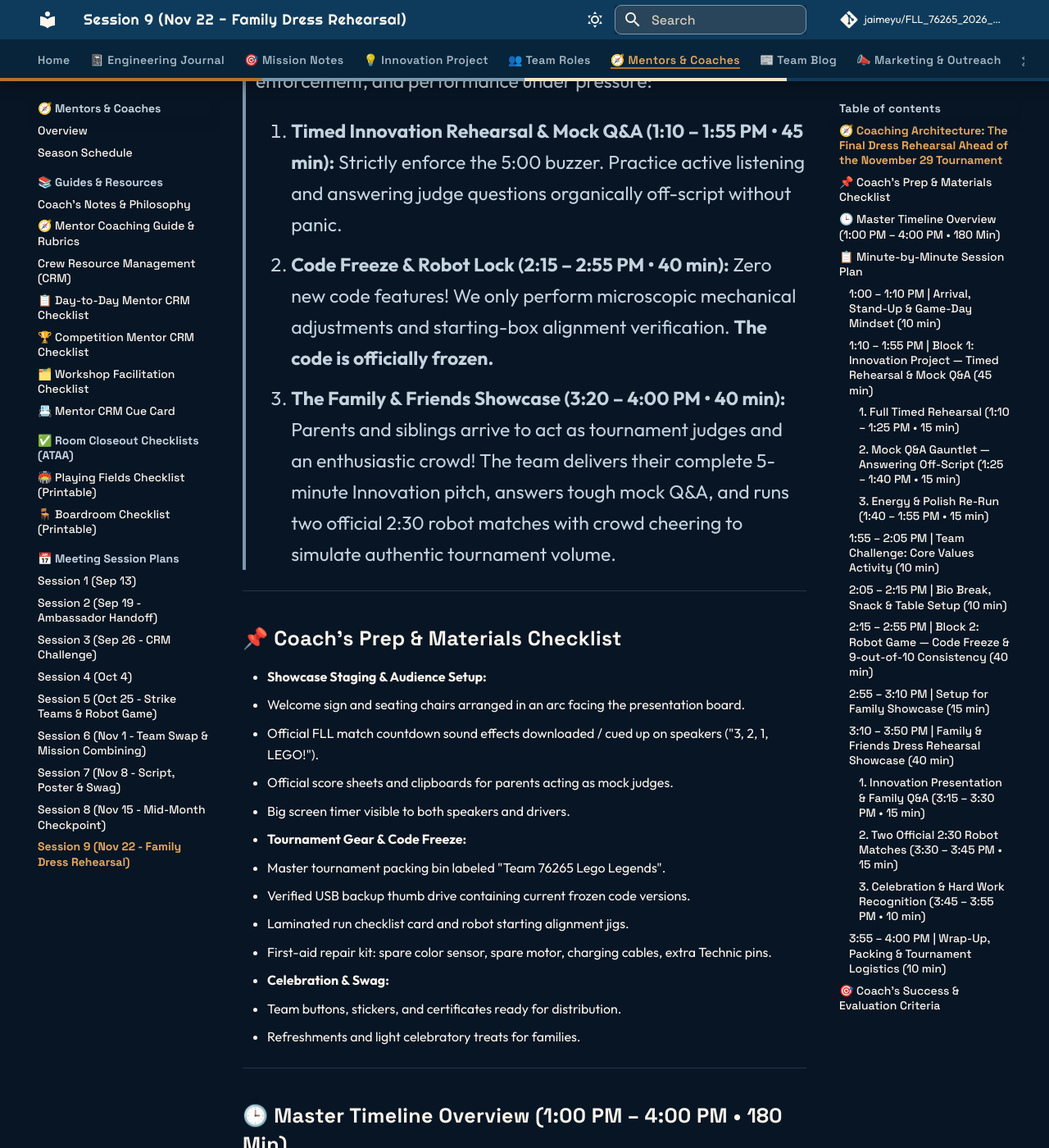
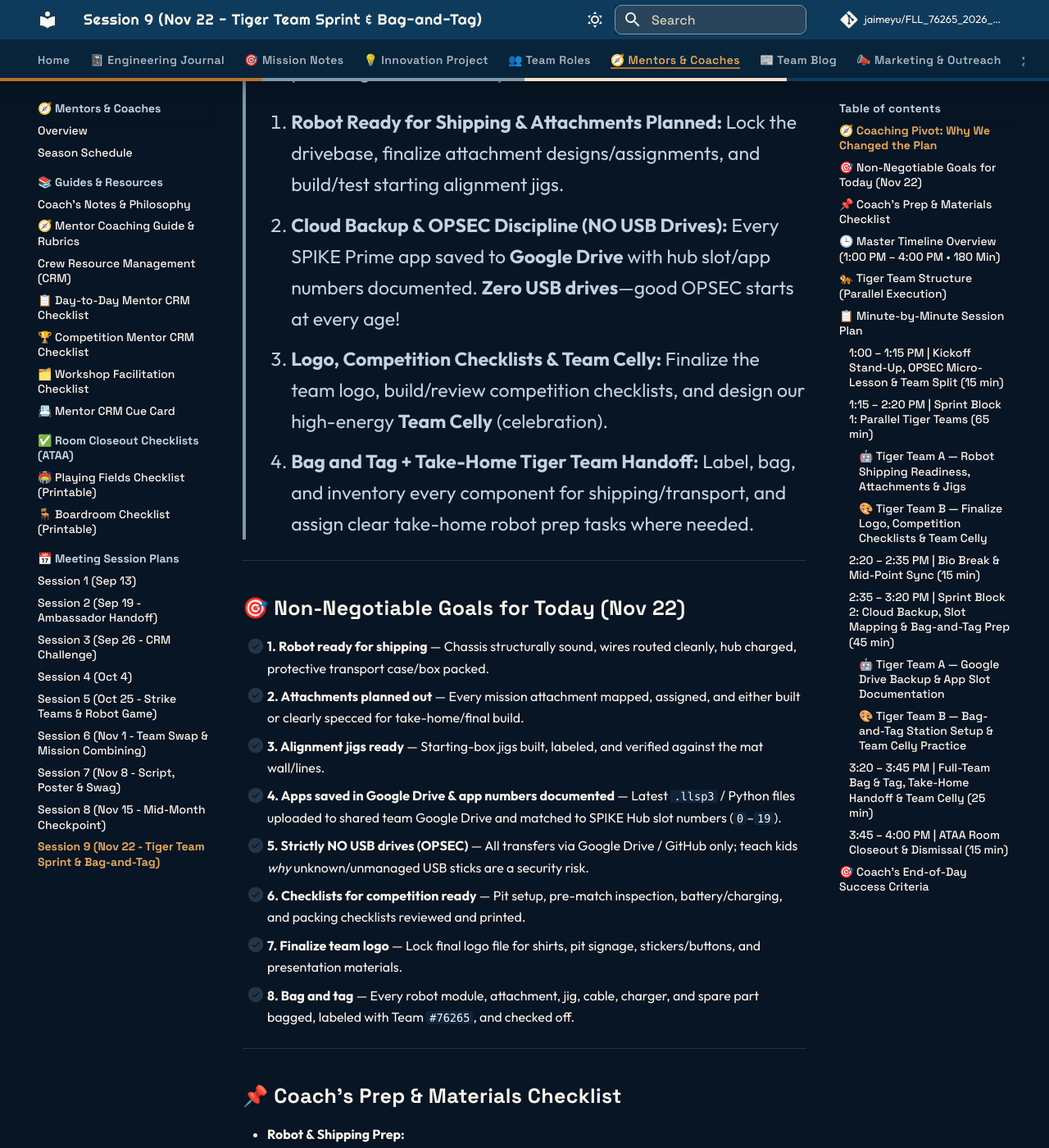
Before and after one commit to jaimeyu/FLL_76265_2026_BIOGLOW, an MkDocs documentation site: the page built from doc/mentors/plan/sessions/2026-nov-22.md, in a window 1280 px wide and 1400 px high, scrolled down 739 px. Shown: the whole window at 82% size. Built offline with MkDocs 1.6.1 and Material for MkDocs 9.7.7, drawn with Linux system fonts in a browser that asks for light colours; comment, search, counter and statistics services are not loaded; some of the changed text lies outside the part shown.

Commit message:
docs: pivot Nov 22 session plan to Tiger Team sprint, Google Drive/OPSEC backup, and bag-and-tag

````diff
--- a/doc/mentors/plan/sessions/2026-nov-22.md
+++ b/doc/mentors/plan/sessions/2026-nov-22.md
@@ -1,37 +1,49 @@
-# FLL Session 9 (Sprint Session 5): Dress Rehearsal Day, Code Freeze & Family Showcase — Lego Legends
+# FLL Session 9 (Pivot Plan): Tiger Team Sprint, Robot Shipping Prep & Bag-and-Tag — Lego Legends
 
 **Date:** Sunday, November 22, 2026
-**Time:** 1:00 PM – 4:00 PM (180 Minutes • Family Showcase arrives at 3:15 PM)
-**Attendees:** Team Members (9 Kids), Mentors/Coaches & Families (Parents & Siblings)
-**Season Phase:** Final Tournament Readiness Phase — Dress Rehearsal, Code Freeze & Live Crowd Simulation
+**Time:** 1:00 PM – 4:00 PM (180 Minutes)
+**Attendees:** Team Members (9 Kids) & Mentors/Coaches
+**Season Phase:** Competition Crunch & Logistics Lock — Tiger Team Execution Ahead of Tournament
 
 > [!IMPORTANT]
 >
-> ### 🧭 Coaching Architecture: The Final Dress Rehearsal Ahead of the November 29 Tournament
+> ### 🧭 Coaching Pivot: Why We Changed the Plan
 >
-> Today is our culminating workshop before the **official November 29 tournament event**! While past sessions focused on building and testing, Session 9 is all about psychological readiness, time enforcement, and performance under pressure:
+> We intentionally gave the kids extra time in earlier sessions to **brainstorm, explore, and truly learn**—which is what FLL is all about! Because of that, we are **canceling the original Family Dress Rehearsal Showcase** for today and pivoting to a focused **Tiger Team Sprint** to get our robot, code, jigs, logo, and competition gear locked and packed:
 >
-> 1. **Timed Innovation Rehearsal & Mock Q&A (1:10 – 1:55 PM • 45 min):** Strictly enforce the 5:00 buzzer. Practice active listening and answering judge questions organically off-script without panic.
-> 2. **Code Freeze & Robot Lock (2:15 – 2:55 PM • 40 min):** Zero new code features! We only perform microscopic mechanical adjustments and starting-box alignment verification. **The code is officially frozen.**
-> 3. **The Family & Friends Showcase (3:20 – 4:00 PM • 40 min):** Parents and siblings arrive to act as tournament judges and an enthusiastic crowd! The team delivers their complete 5-minute Innovation pitch, answers tough mock Q&A, and runs two official 2:30 robot matches with crowd cheering to simulate authentic tournament volume.
+> 1. **Robot Ready for Shipping & Attachments Planned:** Lock the drivebase, finalize attachment designs/assignments, and build/test starting alignment jigs.
+> 2. **Cloud Backup & OPSEC Discipline (NO USB Drives):** Every SPIKE Prime app saved to **Google Drive** with hub slot/app numbers documented. **Zero USB drives**—good OPSEC starts at every age!
+> 3. **Logo, Competition Checklists & Team Celly:** Finalize the team logo, build/review competition checklists, and design our high-energy **Team Celly** (celebration).
+> 4. **Bag and Tag + Take-Home Tiger Team Handoff:** Label, bag, and inventory every component for shipping/transport, and assign clear take-home robot prep tasks where needed.
+
+---
+
+## 🎯 Non-Negotiable Goals for Today (Nov 22)
+
+- [ ] **1. Robot ready for shipping** — Chassis structurally sound, wires routed cleanly, hub charged, protective transport case/box packed.
+- [ ] **2. Attachments planned out** — Every mission attachment mapped, assigned, and either built or clearly specced for take-home/final build.
+- [ ] **3. Alignment jigs ready** — Starting-box jigs built, labeled, and verified against the mat wall/lines.
+- [ ] **4. Apps saved in Google Drive & app numbers documented** — Latest `.llsp3` / Python files uploaded to shared team Google Drive and matched to SPIKE Hub slot numbers (`0`–`19`).
+- [ ] **5. Strictly NO USB drives (OPSEC)** — All transfers via Google Drive / GitHub only; teach kids *why* unknown/unmanaged USB sticks are a security risk.
+- [ ] **6. Checklists for competition ready** — Pit setup, pre-match inspection, battery/charging, and packing checklists reviewed and printed.
+- [ ] **7. Finalize team logo** — Lock final logo file for shirts, pit signage, stickers/buttons, and presentation materials.
+- [ ] **8. Bag and tag** — Every robot module, attachment, jig, cable, charger, and spare part bagged, labeled with Team `#76265`, and checked off.
 
 ---
 
 ## 📌 Coach's Prep & Materials Checklist
 
-* **Showcase Staging & Audience Setup:**
-  * Welcome sign and seating chairs arranged in an arc facing the presentation board.
-  * Official FLL match countdown sound effects downloaded / cued up on speakers ("3, 2, 1, LEGO!").
-  * Official score sheets and clipboards for parents acting as mock judges.
-  * Big screen timer visible to both speakers and drivers.
-* **Tournament Gear & Code Freeze:**
-  * Master tournament packing bin labeled "Team 76265 Lego Legends".
-  * Verified USB backup thumb drive containing current frozen code versions.
-  * Laminated run checklist card and robot starting alignment jigs.
-  * First-aid repair kit: spare color sensor, spare motor, charging cables, extra Technic pins.
-* **Celebration & Swag:**
-  * Team buttons, stickers, and certificates ready for distribution.
-  * Refreshments and light celebratory treats for families.
+* **Robot & Shipping Prep:**
+  * Shipping/transport crate or padded box labeled **"FLL Team #76265 Lego Legends"**.
+  * Ziploc / resealable bags (quart & gallon) + permanent markers + masking tape / shipping tags for **Bag and Tag**.
+  * Spare Technic pins, axles, beams, spare color sensor, spare motor, and SPIKE Prime charging cables.
+  * Laptop(s) signed into the **Team Google Drive** folder *(NO USB thumb drives!)*.
+* **Checklists & Admin:**
+  * Printed [Competition Mentor CRM Checklist](../guides/mentor_competition_crm_checklist.md) and match/pit checklists.
+  * Printed ATAA end-of-session room closeout sheets: [Playing Fields Checklist](../../checklists/playing_fields_checklist.html) & [Boardroom Checklist](../../checklists/boardroom_checklist.html).
+* **Logo & Creative Supplies:**
+  * Laptop/tablet with logo drafts for final sign-off.
+  * Whiteboard / markers for **Team Celly** brainstorming.
 
 ---
 
@@ -39,177 +51,164 @@
 
 ```mermaid
 gantt
-    title Session 9 Timeline (Sunday, Nov 22 • 180 Minutes)
+    title Session 9 Tiger Team Sprint (Sunday, Nov 22 • 180 Minutes)
     dateFormat HH:mm
     axisFormat %H:%M
 
     section Kickoff
-    Arrival & Game-Day Mindset     :13:00, 10m
+    Stand-Up, OPSEC Brief & Tiger Team Split :13:00, 15m
 
-    section Innovation
-    Timed Rehearsal & Mock Q&A     :13:10, 45m
-    Core Values Circle & Warm-Up   :13:55, 10m
+    section Sprint 1 (Parallel Tiger Teams)
+    Team A - Robot, Attachments & Jigs       :13:15, 65m
+    Team B - Logo, Checklists & Team Celly   :13:15, 65m
 
     section Recharge
-    Bio Break & Table Reset        :14:05, 10m
+    Bio Break & Mid-Point Sync               :14:20, 15m
 
-    section Robot Game
-    Final Tweaks & Official Code Freeze:14:15, 40m
+    section Sprint 2 (Lock & Backup)
+    Team A - Google Drive Backup & Slot Map  :14:35, 45m
+    Team B - Bag & Tag Prep + Celly Rehearsal:14:35, 45m
 
-    section Showcase Prep
-    Room Staging & Welcome Setup   :14:55, 15m
+    section Integration & Closeout
+    Full-Team Bag & Tag + Take-Home Handoff  :15:20, 25m
+    ATAA Room Closeout & Slack Photo Proof   :15:45, 15m
+```
 
-    section Family Showcase
-    Parents Arrive • Live Rehearsal :15:10, 40m
+---
 
-    section Wrap-Up
-    Tournament Pack & Dismissal    :15:50, 10m
+## 🐅 Tiger Team Structure (Parallel Execution)
+
+Instead of keeping all 9 kids bottlenecked around one robot table, split into two focused Tiger Teams with clear deliverables:
+
+```mermaid
+flowchart TD
+    Kickoff["🚀 1:00 PM Kickoff<br/>Goals + OPSEC Rule (No USBs)"] --> TA["🤖 Tiger Team A: Robot & Code<br/>(Hardware, Attachments, Jigs,<br/>Google Drive Backup & Slot Map)"]
+    Kickoff --> TB["🎨 Tiger Team B: Identity & Ops<br/>(Finalize Logo, Competition Checklists,<br/>Team Celly & Bag-and-Tag Labels)"]
+    TA --> Sync["🔄 2:20 PM Mid-Point Sync<br/>Check Blockers & Take-Home Needs"]
+    TB --> Sync
+    Sync --> Pack["📦 3:20 PM Full-Team Bag & Tag<br/>Shipping Lock + Take-Home Handoff"]
+    Pack --> Close["✅ 3:45 PM ATAA Room Closeout<br/>Fields/Boardroom Checklists + Slack Photo"]
+
+    style Kickoff fill:#e0f2fe,stroke:#0284c7,stroke-width:1.5px;
+    style TA fill:#fef08a,stroke:#eab308,stroke-width:1.5px;
+    style TB fill:#f3e8ff,stroke:#9333ea,stroke-width:1.5px;
+    style Sync fill:#e2e8f0,stroke:#475569,stroke-width:1.5px;
+    style Pack fill:#dcfce7,stroke:#16a34a,stroke-width:1.5px;
+    style Close fill:#fee2e2,stroke:#dc2626,stroke-width:1.5px;
 ```
 
 ---
 
 ## 📋 Minute-by-Minute Session Plan
 
-### 1:00 – 1:10 PM | Arrival, Stand-Up & Game-Day Mindset (10 min)
+### 1:00 – 1:15 PM | Kickoff Stand-Up, OPSEC Micro-Lesson & Team Split (15 min)
 
-* **Welcome & High-Energy Greeting (3 min):** Greet every student as a tournament competitor.
-* **Stand-Up Briefing (7 min):**
-  * Emphasize the milestone: *Today is our dress rehearsal! In 2 hours, your families will walk through that door. We treat today exactly like tournament morning on November 29!*
-  * Set the ground rule: **Encourage, celebrate, and stay calm.** If the robot slips or someone forgets a line, we support each other and keep moving!
+* **Set the Tone (5 min):**
+  * Celebrate why we're pivoting: *We spent our earlier sessions really learning and brainstorming, which makes us a stronger team. Today is a focused pit-crew sprint to get our robot shipping-ready and our team identity locked!*
+  * Review the **8 Goals for Today** on the whiteboard so every student knows what "done" looks like.
+* **🛡️ OPSEC Micro-Lesson: Why NO USB Drives? (5 min):**
+  * Teach kids a real-world engineering habit: *In real tech companies and security teams, plugging random or unmanaged USB drives into laptops is how malware spreads and how files get lost or overwritten.*
+  * **Team Rule:** All robot apps and assets go into **Google Drive** (and GitHub) with clear version names—**never on USB sticks**.
+* **Assign Tiger Teams (5 min):**
+  * **Tiger Team A (Robot, Attachments, Jigs & Apps):** Builders & Coders focused on shipping readiness.
+  * **Tiger Team B (Logo, Checklists, Celly & Bag-and-Tag):** Designers, Logistics Leads & Hype Crew.
 
 ---
 
-### 1:10 – 1:55 PM | Block 1: Innovation Project — Timed Rehearsal & Mock Q&A (45 min)
+### 1:15 – 2:20 PM | Sprint Block 1: Parallel Tiger Teams (65 min)
 
-```mermaid
-flowchart TD
-    Run1["⏱️ Run 1: Timed Pitch (5:00)<br/>Mentor Shadow Judging<br/>(1:10 - 1:25 • 15 min)"] --> QA["❓ Mock Q&A Gauntlet<br/>Practice Answering Off-Script<br/>(1:25 - 1:40 • 15 min)"]
-    QA --> Run2["⭐ Run 2: Polish & Energy<br/>Eye Contact & Body Language<br/>(1:40 - 1:55 • 15 min)"]
+#### 🤖 Tiger Team A — Robot Shipping Readiness, Attachments & Jigs
+* **Robot Base Inspection (20 min):**
+  * Check all structural pins, cable routing, sensor mounting, and wheel stability so nothing shakes loose during shipping.
+  * Confirm the robot fits cleanly inside the FLL inspection area dimensions.
+* **Attachment Planning & Build (25 min):**
+  * List every mission run and its required attachment (quick-swap mechanism, pin points, motor port).
+  * Build/reinforce priority attachments now; clearly document any attachment work assigned for **take-home robot prep**.
+* **Alignment Jigs (20 min):**
+  * Build and test starting-box jigs (left and/or right home areas) so drivers can place the robot identically every single match.
+  * Label each jig clearly (`JIG-L`, `JIG-R`, or by Run #).
 
-    style Run1 fill:#e0f2fe,stroke:#0284c7,stroke-width:1.5px;
-    style QA fill:#fef08a,stroke:#eab308,stroke-width:1.5px;
-    style Run2 fill:#dcfce7,stroke:#16a34a,stroke-width:1.5px;
-```
-
-#### 1. Full Timed Rehearsal (1:10 – 1:25 PM • 15 min)
-* Start the official 5:00 countdown timer with audio chime.
-* Students deliver the full pitch with physical props and trifold board.
-* Mentors take notes without interrupting.
-* Feedback focus:
-  * Was the total time under 5 minutes? (Target: 4:30 – 4:45).
-  * Did all 9 kids speak clearly and hold their props high?
-
-#### 2. Mock Q&A Gauntlet — Answering Off-Script (1:25 – 1:40 PM • 15 min)
-* Mentors fire realistic judge questions at random team members:
-  * *"How did you come up with the idea for the seed pod casing?"*
-  * *"What was your biggest disagreement as a team, and how did you resolve it?"* (Core Values spotlight!)
-  * *"If you had another $500, what would you add to this project?"*
-  * *"Who is an expert you spoke with outside of school?"*
-* **Coaching Protocol:** Teach kids the **"Pass the Baton"** technique—if asked a question outside their sub-topic, smoothly invite a teammate to respond (*"Our research lead, Alakazam, tracked that data closely—Alakazam, can you share what we learned?"*).
-
-#### 3. Energy & Polish Re-Run (1:40 – 1:55 PM • 15 min)
-* Second full run incorporating vocal projection, smiling at the judges, and strong closing posture.
+#### 🎨 Tiger Team B — Finalize Logo, Competition Checklists & Team Celly
+* **Finalize Team Logo (25 min):**
+  * Review final logo candidates, make any last tiny tweaks, and lock the **official final version**.
+  * Export/upload final logo file to Google Drive (`Team76265_Logo_FINAL`).
+* **Competition Checklists (20 min):**
+  * Review and customize our competition-day checklists:
+    * Pre-Match Pit Checklist (battery %, wheel wipe, jigs, attachments, hub slot check).
+    * Packing & Shipping Checklist (every item accounted for).
+    * Review [Competition Mentor CRM Checklist](../guides/mentor_competition_crm_checklist.md).
+* **Team Celly Brainstorm! (20 min):**
+  * Brainstorm and pick our signature **Team Celly** (celebration move/chant for after robot runs, high scores, and judging rooms!).
+  * Keep it fun, inclusive (all 9 kids can do it together), safe in tight pit/table spaces, and full of *Gracious Professionalism*®.
 
 ---
 
-### 1:55 – 2:05 PM | Team Challenge: Core Values Activity (10 min)
+### 2:20 – 2:35 PM | Bio Break & Mid-Point Sync (15 min)
 
-* **The "Team Anchor" High-Five Huddle:**
-  * Students form a tight circle with hands in the middle.
-  * Practice our official team chant: *"1, 2, 3... LEGO LEGENDS!"*
-  * Review what to do if a judge room feels intimidating: take a deep collective breath together, smile, and remember that judges are volunteers who want you to succeed!
+* Quick snack and water break.
+* **5-Minute Stand-Up Sync:**
+  * Tiger Team A reports: What is shipping-ready vs. what needs take-home prep tonight/this week?
+  * Tiger Team B unveils the **final team logo** for quick full-team thumbs-up!
 
 ---
 
-### 2:05 – 2:15 PM | Bio Break, Snack & Table Setup (10 min)
+### 2:35 – 3:20 PM | Sprint Block 2: Cloud Backup, Slot Mapping & Bag-and-Tag Prep (45 min)
 
-* Quick snack and restroom break.
-* Clear the table for the final robot practice window.
+#### 🤖 Tiger Team A — Google Drive Backup & App Slot Documentation
+* Save every SPIKE Prime project cleanly into the shared **Team Google Drive** folder using clear naming (`Run01_MissionName_v1.llsp3`).
+* **Verify NO USB drives** are used anywhere in the workflow.
+* Download/verify each program onto the SPIKE Prime Hub and record its exact **Hub Slot Number** below (and print/tape a copy to the pit binder!):
+
+| Hub Slot # | Program / App Name | Missions Covered | Attachment / Jig Needed | Saved in Google Drive? | Verified on Hub? |
+| :---: | :--- | :--- | :--- | :---: | :---: |
+| **0** | | | | [ ] | [ ] |
+| **1** | | | | [ ] | [ ] |
+| **2** | | | | [ ] | [ ] |
+| **3** | | | | [ ] | [ ] |
+| **4** | | | | [ ] | [ ] |
+| **5** | | | | [ ] | [ ] |
+
+#### 🎨 Tiger Team B — Bag-and-Tag Station Setup & Team Celly Practice
+* Prep labeled Ziploc bags and tags (`Team #76265 — [Item Name] — [Run #]`) for every attachment, jig, cable, sensor, and spare parts kit.
+* Print/organize competition checklists into a pit folder or clipboard.
+* Teach and rehearse the **Team Celly** so it's crisp and ready for the full team!
 
 ---
 
-### 2:15 – 2:55 PM | Block 2: Robot Game — Code Freeze & 9-out-of-10 Consistency (40 min)
+### 3:20 – 3:45 PM | Full-Team Bag & Tag, Take-Home Handoff & Team Celly (25 min)
 
-> 🛑 **OFFICIAL CODE FREEZE DECLARED AT 2:40 PM!**
-> No more code alterations, speed boosts, or motor re-calibrations. Consistency is locked in.
-
-```mermaid
-flowchart LR
-    A["Tuning & Tire Prep<br/>(2:15 - 2:35 PM)"] --> B["Official 5-Run Verification<br/>(2:35 - 2:45 PM)"]
-    B --> C["🔒 Code Freeze & USB Backup<br/>(2:45 - 2:55 PM)"]
-
-    style A fill:#e0f2fe,stroke:#0284c7,stroke-width:1.5px;
-    style B fill:#fef08a,stroke:#eab308,stroke-width:1.5px;
-    style C fill:#fecaca,stroke:#dc2626,stroke-width:2px;
-```
-
-* **Execution Checklist:**
-  * Clean drive wheels with isopropyl alcohol wipes to remove dust.
-  * Run **Run 1** (M01 Drone + M03 Flip Rock): confirm 100% repeatability.
-  * Run **Run 2** (M02 Exploding Seeds - 3 seeds for 30 pts + M04 Lucky Leaves): confirm mechanism trip.
-  * Verify driver rotation protocol (Driver pair 1 runs Run 1 $\rightarrow$ Tags Driver pair 2 for Run 2).
-* **Backup Protocol:** Export final project files to USB drive labeled `2026-11-22_TOURNAMENT_FINAL_LOCKED`.
+* **📦 Bag and Tag Protocol (15 min):**
+  * Every item goes into a labeled bag and gets checked off before going into the shipping/transport crate (or into a tracked take-home kit):
+    - [ ] **Main Robot Chassis** (hub charged, battery seated, packed with padding)
+    - [ ] **All Attachments** (individually bagged & tagged by Run # / Mission)
+    - [ ] **Alignment Jigs** (bagged & tagged `JIG-L` / `JIG-R`)
+    - [ ] **Chargers & Cables** (labeled with Team `#76265`)
+    - [ ] **Emergency Spare Parts Kit** (pins, axles, beams, spare sensor/motor)
+    - [ ] **Competition Checklists & App Slot Sheet** (in pit folder)
+* **🏠 Take-Home Tiger Team Assignments (5 min):**
+  * Clearly record **who** is taking home any robot/attachment kit, **what exact parts** are leaving the room, and **when** it comes back so nothing goes missing.
+* **🎉 First Full-Team Celly! (5 min):**
+  * Tiger Team B teaches all 9 kids the new **Team Celly** and runs it together at full energy!
 
 ---
 
-### 2:55 – 3:10 PM | Setup for Family Showcase (15 min)
+### 3:45 – 4:00 PM | ATAA Room Closeout & Dismissal (15 min)
 
-* **Stage the Room:**
-  * Arrange seating in front of the Innovation Project board.
-  * Place tournament scoreboards, brochures, and team handouts on a greeting table.
-  * Position SPIKE Prime robots and mission models in tournament-ready states.
-  * Assign student greeters at the doorway (**Dragonite** and **Jigglypuff**).
+* Run the official ATAA end-of-session closeout checklists (Student Lead checks first, Mentor verifies):
+  * [🏟️ FLL Playing Fields Checklist](../../checklists/playing_fields_checklist.html) (check F1 & F2, broken elements fixed, floors swept, tables/chairs reset)
+  * [🪑 Boardroom Checklist](../../checklists/boardroom_checklist.html) (food/crumbs check, chairs, coasters, phone/wires, lights)
+* **Take photo proof** of completed checklists + rooms and post to the ATAA Slack channel before leaving!
 
 ---
 
-### 3:10 – 3:50 PM | Family & Friends Dress Rehearsal Showcase (40 min)
+## 🎯 Coach's End-of-Day Success Criteria
 
-*(Parents, siblings, and family guests arrive promptly at 3:10 / 3:15 PM)*
-
-```mermaid
-flowchart TD
-    P1["1. Full 5-Min Innovation Pitch<br/>+ 5-Min Parent Q&A<br/>(15 min • 3:15 - 3:30)"] --> P2["2. Two Official 2:30 Robot Matches<br/>Crowd Cheering Simulation<br/>(15 min • 3:30 - 3:45)"]
-    P2 --> P3["3. Family Celebration & Toast<br/>Swag Distribution & High Fives<br/>(10 min • 3:45 - 3:55)"]
-
-    style P1 fill:#e0f2fe,stroke:#0284c7,stroke-width:1.5px;
-    style P2 fill:#fef08a,stroke:#eab308,stroke-width:1.5px;
-    style P3 fill:#dcfce7,stroke:#16a34a,stroke-width:1.5px;
-```
-
-#### 1. Innovation Presentation & Family Q&A (3:15 – 3:30 PM • 15 min)
-* **The Pitch (5 min):** Team delivers their presentation to the room full of parents. Timer counts down on the big screen.
-* **The Mock Q&A (5–7 min):** Parents raise their hands and ask unpredictable questions. Students practice eye contact, composure, and passing questions to teammates.
-* Audience gives a huge standing ovation!
-
-#### 2. Two Official 2:30 Robot Matches (3:30 – 3:45 PM • 15 min)
-* Gather all guests around the official competition table.
-* Mentors announce: *"Spectators, we need full tournament noise! Clap, cheer, and make noise when the clock starts!"*
-* **Match Round 1 (2:30):** Full match run with official buzzer and referee scoring.
-* **Match Round 2 (2:30):** Reset table models and run second match with driver rotation.
-* Score both rounds live on the big screen using the [Scoring Calculator](../../../webtools/bioglow_calculator.html)!
-
-#### 3. Celebration & Hard Work Recognition (3:45 – 3:55 PM • 10 min)
-* Coaches address the students and families, recognizing the monumental growth from Session 1 to Session 9.
-* Hand out team buttons, official competition shirts, and personalized certificates of accomplishment.
-
----
-
-### 3:55 – 4:00 PM | Wrap-Up, Packing & Tournament Logistics (10 min)
-
-* **Tournament Box Packing:**
-  * Pack SPIKE Prime hubs, chargers, spare parts bins, and cables into the master tournament crate.
-  * Pack trifold board, props, and script clipboards into protective travel cases.
-* **Final Parent Logistics Briefing for November 29:**
-  * Arrival time, venue location, spectator schedule, lunch plan, and team shirts!
-* Dismiss with the official **Lego Legends** cheer!
-
----
-
-## 🎯 Coach's Success & Evaluation Criteria
-
-- [ ] Complete 5-minute Innovation pitch delivered to parent audience under the 5:00 limit.
-- [ ] Team fielded multiple spontaneous parent questions using the "Pass the Baton" technique.
-- [ ] Robot Game code officially frozen with master USB backup secured.
-- [ ] Two complete 2:30 robot matches executed with live crowd cheering and accurate scoring.
-- [ ] All tournament bins, display boards, and emergency spares packed and inventoried.
-- [ ] Families briefed on tournament arrival logistics for Sunday, November 29.
+- [ ] Robot base is structurally verified and ready for shipping/transport.
+- [ ] All mission attachments are planned out and assigned (built or assigned for take-home prep).
+- [ ] Starting alignment jigs are built, tested, and labeled.
+- [ ] All SPIKE Prime apps are backed up in **Google Drive** with hub slot numbers documented.
+- [ ] **Zero USB drives** used — OPSEC rule reinforced with the whole team.
+- [ ] Competition checklists are finalized and packed.
+- [ ] Team logo is officially finalized and saved in Google Drive.
+- [ ] All gear is **bagged and tagged** (and any take-home kits logged).
+- [ ] Team Celly brainstormed and practiced!
--- a/mkdocs.yml
+++ b/mkdocs.yml
@@ -111,7 +111,7 @@ nav:
           - Session 6 (Nov 1 - Team Swap & Mission Combining): mentors/plan/sessions/2026-nov-01.md
           - Session 7 (Nov 8 - Script, Poster & Swag): mentors/plan/sessions/2026-nov-08.md
           - Session 8 (Nov 15 - Mid-Month Checkpoint): mentors/plan/sessions/2026-nov-15.md
-          - Session 9 (Nov 22 - Family Dress Rehearsal): mentors/plan/sessions/2026-nov-22.md
+          - Session 9 (Nov 22 - Tiger Team Sprint & Bag-and-Tag): mentors/plan/sessions/2026-nov-22.md
   - 📰 Team Blog:
       - Overview: blog/README.md
   - 📣 Marketing & Outreach:
````
Also changed, not shown: doc/mentors/README.md (+1 -1 lines).
